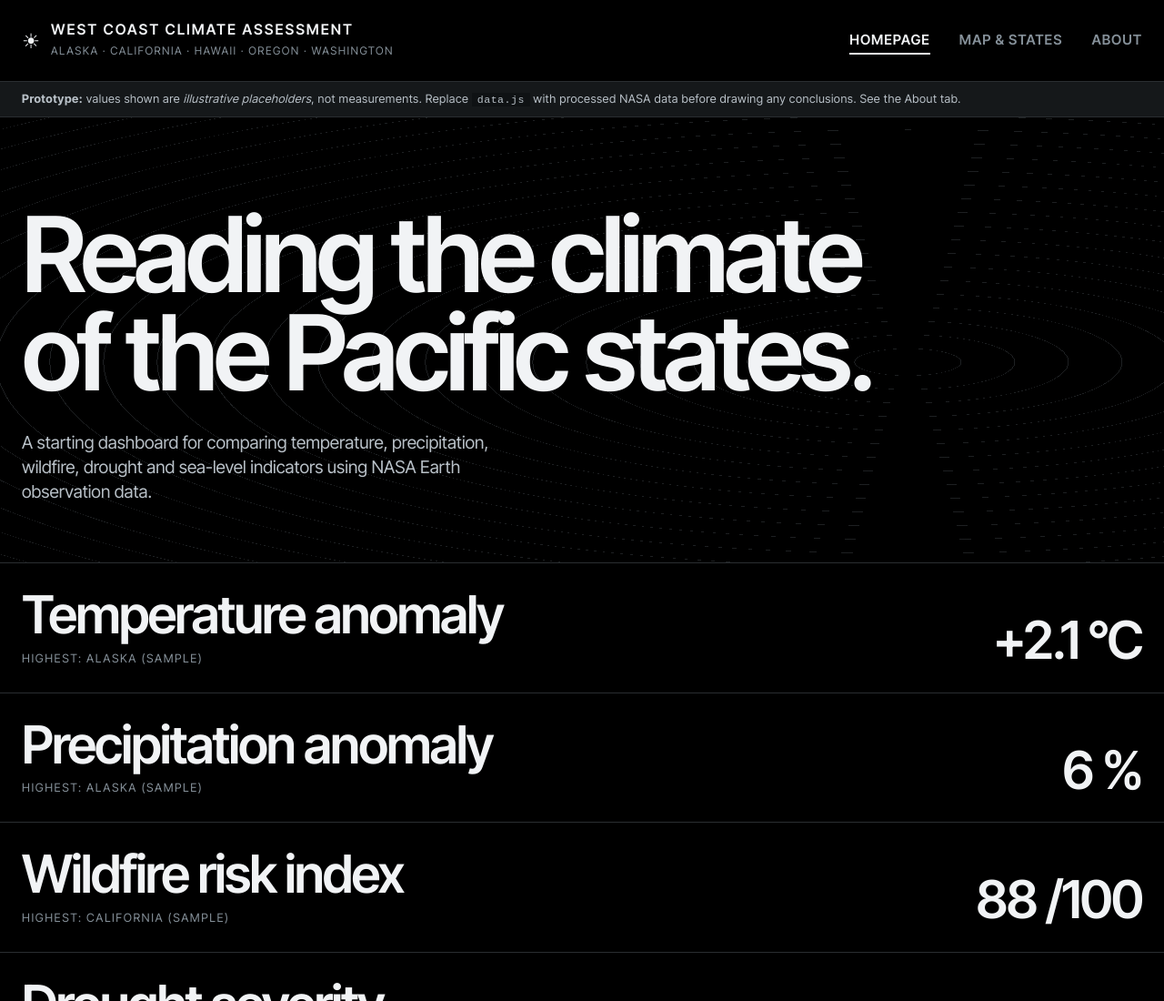
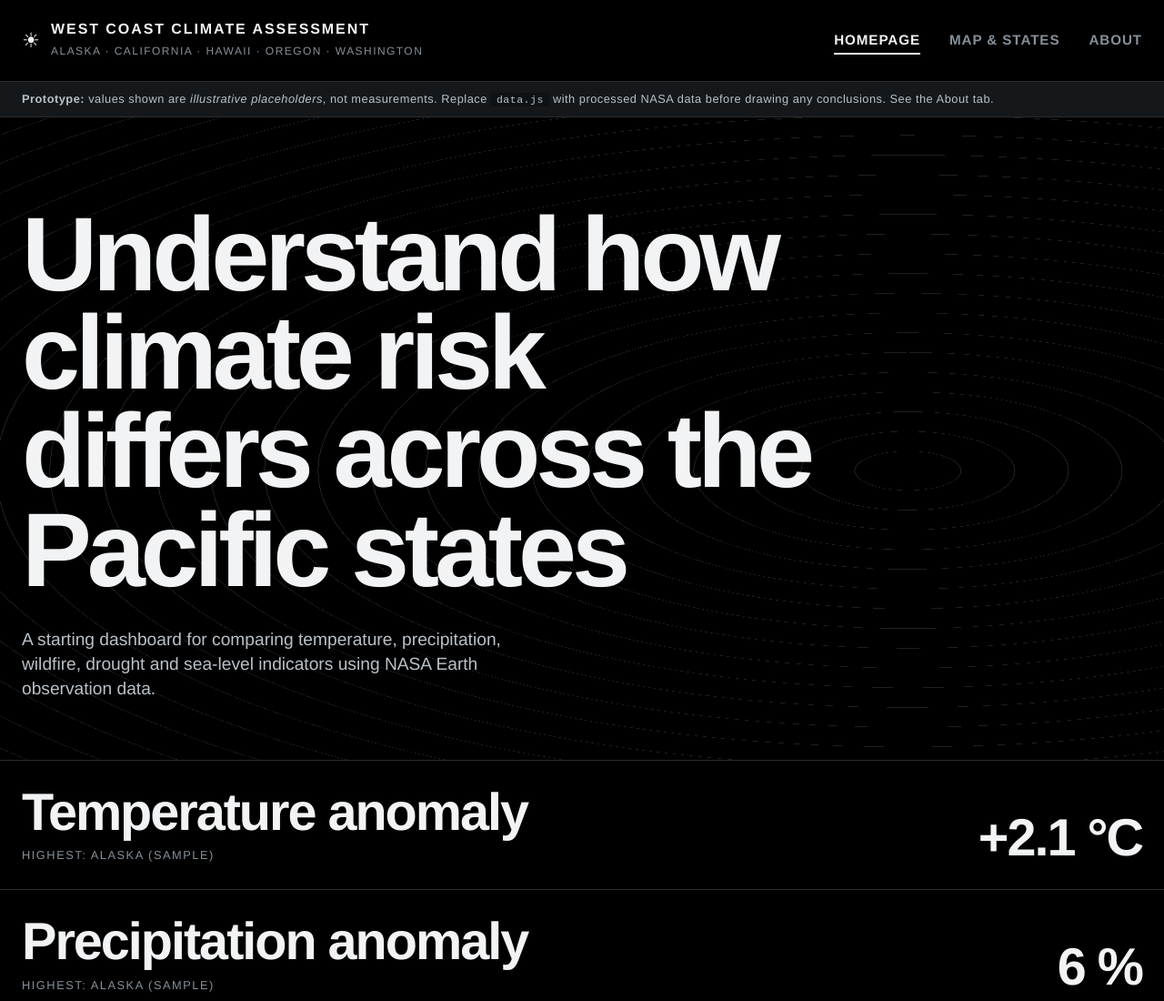
Before and after one commit to CoderStellar/Tool, a plain HTML site: page index.html in a window 1280 px wide. Shown: the top 1100 px of the page at 91% size. Drawn offline with nearby package versions, Linux system fonts and the light colour scheme.

Commit message:
Revise heading and update stylesheet link
Updated the main heading and modified the stylesheet link to include a version query parameter.

```diff
--- a/index.html
+++ b/index.html
@@ -6,10 +6,7 @@
   <title>West Coast Climate Assessment Tool</title>
   <meta name="description" content="NASA Space Apps hackathon tool for assessing climate conditions in Alaska, California, Hawaii, Oregon and Washington.">
   <link rel="stylesheet" href="https://cdnjs.cloudflare.com/ajax/libs/leaflet/1.9.4/leaflet.min.css">
-  <link rel="preconnect" href="https://fonts.googleapis.com">
-  <link rel="preconnect" href="https://fonts.gstatic.com" crossorigin>
-  <link href="https://fonts.googleapis.com/css2?family=Inter+Tight:wght@400;500;600;700&display=swap" rel="stylesheet">
-  <link rel="stylesheet" href="styles.css">
+  <link rel="stylesheet" href="styles.css?v=2">
 </head>
 <body>
   <header class="site-header">
@@ -36,7 +33,7 @@
     <!-- TAB 1: HOMEPAGE -->
     <section id="panel-home" role="tabpanel" aria-labelledby="tab-home">
       <div class="hero">
-        <h2>Reading the climate of the Pacific states.</h2>
+        <h2>Understand how climate risk differs across the Pacific states</h2>
         <p>A starting dashboard for comparing temperature, precipitation, wildfire, drought and sea-level indicators using NASA Earth observation data.</p>
       </div>
 
```
